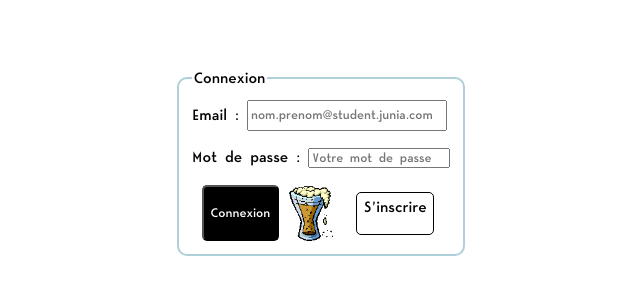
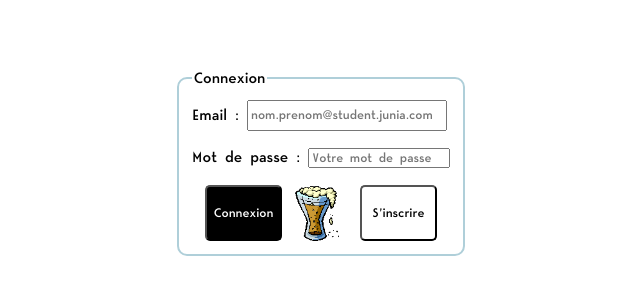
Before and after one commit to julesr0y/ladescente, a PHP site: page /templates/connexion.php in a window 1280 px wide. Shown: the part 154-454 px from the top of the page, without its empty margins (319-959 px from the left). Run offline with PHP 8.4, Linux system fonts and the light colour scheme; a stand-in replaces the project's code that opens the database connection.

Commit message:
Corrections style

```diff
--- a/index.php
+++ b/index.php
@@ -13,7 +13,7 @@
     <div class="texte">
         <img class="logo" src="img/logo2.webp" alt="logo">
         <br>
-        <p>Le premier site au style sobre qui vous enivra</p>
+        <p>Le premier site au style sobre qui vous enivrera</p>
         <br>
         <div class="bouton">
             <a href="templates/accueil_presentation.php">Entrer dans la cave aux miracles</a>
--- a/styles/compte.css
+++ b/styles/compte.css
@@ -16,16 +16,16 @@ fieldset{
 }
 /*ici, on définit la taille des différents éléments du formulaire*/
 .formLetter #prenom,#nom,#courriel,#start,#start{
-    height: 2vw;
+    height: 4vw;
 }
 .formLetter #prenom,#nom{
-    width: 10vw;
+    width: 40vw;
 }
 .formLetter #courriel{
-    width: 15vw;
+    width: 50vw;
 }
 .formLetter #start{
-    width: 7vw;
+    width: 30vw;
 }
 .signupbtn {/*style du bouton*/
     background-color:black;
@@ -56,13 +56,13 @@ fieldset{
     justify-content: space-evenly;
 }
 
-.btn > a{
+.inscbtn {/*style du bouton*/
+    background-color:white;
     color: black;
-    text-decoration: none;
-    padding: 0.5vw;
-    border: 1px solid black;
+    padding: 0.4vh;
+    cursor: pointer;
+    width: 30%;
     border-radius: 5px;
-    margin: 0.5vw;
 }
 
 .biere{ /*taille du gif animé bière*/
@@ -89,6 +89,20 @@ fieldset{
         width: auto;
         height: 7vh;
     }
+
+    /*ici, on définit la taille des différents éléments du formulaire*/
+    .formLetter #prenom,#nom,#courriel,#start,#start{
+        height: 2vw;
+    }
+    .formLetter #prenom,#nom{
+        width: 10vw;
+    }
+    .formLetter #courriel{
+        width: 15vw;
+    }
+    .formLetter #start{
+        width: 7vw;
+    }
 }
 
 @media only screen and (768px<=width) {
--- a/templates/connexion.php
+++ b/templates/connexion.php
@@ -31,7 +31,7 @@ require_once '../db/verif_session_conn_insc.php'; //verification de la session
             <div class="btn">
                 <button type="submit" class="signupbtn">Connexion</button>
                 <img src="../img/biere.gif" alt="Biere" class="biere">
-                <a href="inscription.php">S'inscrire</a>
+                <button type="button" class="inscbtn" onclick="window.location.href='inscription.php';">S'inscrire</button>
             </div>
         </fieldset>
     </form>
--- a/templates/inscription.php
+++ b/templates/inscription.php
@@ -52,7 +52,10 @@ require_once '../db/verif_session_conn_insc.php'; //verification de la session
             <label class="point">J'accepte les conditions générales d'inscription : </label>
             <input type="checkbox" id="conditions" name="conditions" required="required"><!--checkbox permet d'afficher une case a cocher-->
             <br><br>
-            <button type="submit" class="signupbtn">S'inscrire</button>
+            <div class="btn">
+                <button type="submit" class="signupbtn">S'inscrire</button>
+                <button type="button" class="inscbtn" onclick="window.location.href='connexion.php';">Connexion</button>
+            </div>
             <p class='erreur-pseudo'><br>Erreur, ce pseudo est déjà utilisé</p>
             <p class='erreur-email'><br>Erreur, cet email est déjà utilisé</p>
         </fieldset>
```
